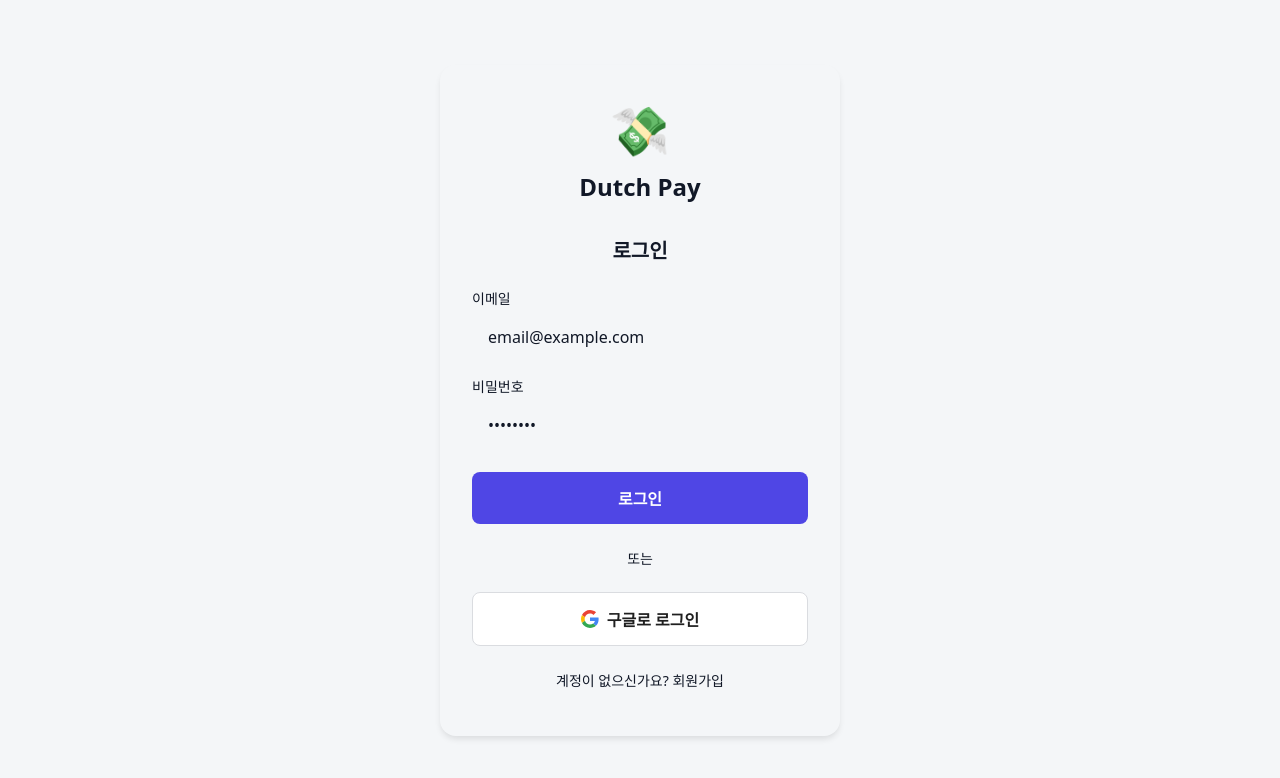
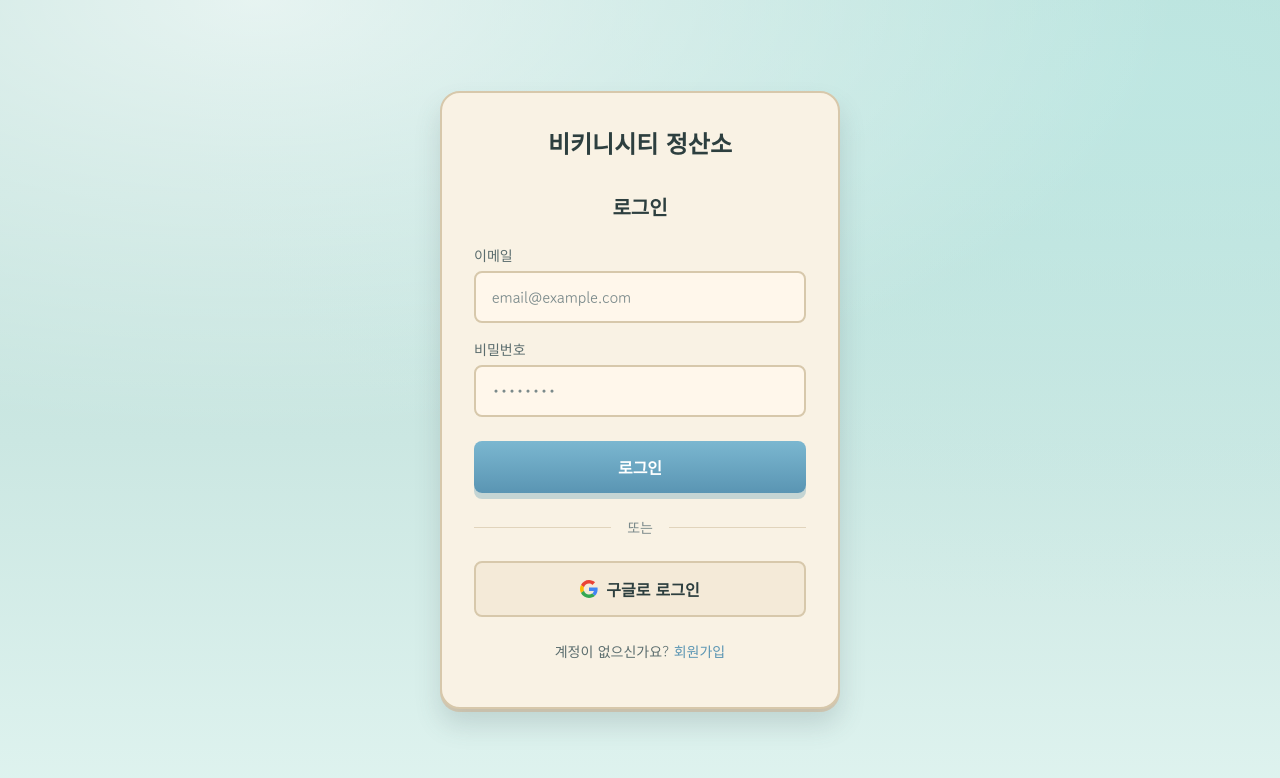
Before and after one commit to vlackvan/dutch-pay-app, a React (Vite) app: page /login in a window 1280 px wide. Shown: the top 778 px of the page. Built offline with nearby package versions, Linux system fonts and the light colour scheme.

Commit message:
combined style with login/sign UI

```diff
--- a/src/pages/auth/AuthPage.module.css
+++ b/src/pages/auth/AuthPage.module.css
@@ -5,16 +5,33 @@
   align-items: center;
   justify-content: center;
   padding: 1.5rem;
-  background: var(--color-background);
+  position: relative;
+  overflow: hidden;
+  background:
+    radial-gradient(120% 90% at 20% 0%, rgba(255,255,255,0.65) 0%, rgba(255,255,255,0) 60%),
+    radial-gradient(140% 120% at 90% 10%, rgba(191,233,229,0.75) 0%, rgba(191,233,229,0) 55%),
+    linear-gradient(180deg, #b9ded7 0%, #cbe7e2 55%, #dff3ef 100%);
+  color: #2d3f3f;
+  font-family: "Gowun Dodum", "Noto Sans KR", sans-serif;
+  --bg: transparent;
+  --card: #f9f2e4;
+  --card-muted: #f4ead8;
+  --border: #d7c8ab;
+  --text-1: #2d3f3f;
+  --text-2: #5b6d6e;
+  --text-3: #7b8a8b;
+  --shadow: 0 16px 26px rgba(70, 88, 96, 0.18), 0 3px 0 rgba(226, 210, 183, 0.9);
+  --radius-card: 20px;
 }
 
 .card {
   width: 100%;
   max-width: 400px;
-  background: var(--color-surface);
-  border-radius: 1rem;
+  background: var(--card);
+  border-radius: var(--radius-card);
   padding: 2rem;
-  box-shadow: 0 4px 6px -1px rgba(0, 0, 0, 0.1);
+  box-shadow: var(--shadow);
+  border: 2px solid var(--border);
 }
 
 .logo {
@@ -22,15 +39,10 @@
   margin-bottom: 2rem;
 }
 
-.logoIcon {
-  font-size: 3rem;
-  margin-bottom: 0.5rem;
-}
-
 .logoText {
   font-size: 1.5rem;
   font-weight: 700;
-  color: var(--color-text);
+  color: var(--text-1);
 }
 
 .title {
@@ -38,7 +50,7 @@
   font-weight: 600;
   text-align: center;
   margin-bottom: 1.5rem;
-  color: var(--color-text);
+  color: var(--text-1);
 }
 
 .form {
@@ -56,57 +68,57 @@
 .label {
   font-size: 0.875rem;
   font-weight: 500;
-  color: var(--color-text-secondary);
+  color: var(--text-2);
 }
 
 .input {
   width: 100%;
   padding: 0.75rem 1rem;
-  border: 1px solid var(--color-border);
+  border: 2px solid var(--border);
   border-radius: 0.5rem;
   font-size: 1rem;
-  background: var(--color-background);
-  color: var(--color-text);
+  background: #fff7eb;
+  color: var(--text-1);
   transition: border-color 0.2s, box-shadow 0.2s;
 }
 
 .input:focus {
   outline: none;
-  border-color: var(--color-primary);
-  box-shadow: 0 0 0 3px rgba(99, 102, 241, 0.1);
+  border-color: rgba(171, 197, 195, 0.9);
+  box-shadow: 0 0 0 3px rgba(171, 197, 195, 0.2);
 }
 
 .input::placeholder {
-  color: var(--color-text-tertiary);
+  color: var(--text-3);
 }
 
 .inputError {
-  border-color: var(--color-error);
+  border-color: #EF4444;
 }
 
 .errorText {
   font-size: 0.75rem;
-  color: var(--color-error);
+  color: #EF4444;
 }
 
 .submitButton {
   width: 100%;
   padding: 0.875rem;
-  /* --color-primary가 없으면 파란색(#4f46e5)을 사용하도록 수정 */
-  background: var(--color-primary, #4f46e5);
+  background: linear-gradient(180deg, #7bb7d0, #5a95b3);
   color: white;
   border: none;
   border-radius: 0.5rem;
   font-size: 1rem;
   font-weight: 600;
   cursor: pointer;
-  transition: background 0.2s, opacity 0.2s;
+  transition: transform 0.2s ease, box-shadow 0.2s ease, opacity 0.2s;
   margin-top: 0.5rem;
+  box-shadow: 0 6px 0 rgba(75, 147, 175, 0.3);
 }
 
 .submitButton:hover:not(:disabled) {
-  /* 호버 시에도 대비책 색상 추가 */
-  background: var(--color-primary-dark, #4338ca);
+  box-shadow: 0 8px 0 rgba(75, 147, 175, 0.35);
+  transform: translateY(-1px);
 }
 
 .submitButton:disabled {
@@ -124,20 +136,20 @@
 .dividerLine {
   flex: 1;
   height: 1px;
-  background: var(--color-border);
+  background: rgba(215, 200, 171, 0.7);
 }
 
 .dividerText {
   font-size: 0.875rem;
-  color: var(--color-text-tertiary);
+  color: var(--text-3);
 }
 
 .googleButton {
   width: 100%;
   padding: 0.875rem;
-  background: white;
-  color: #1f1f1f;
-  border: 1px solid #dadce0;
+  background: var(--card-muted);
+  color: var(--text-1);
+  border: 2px solid var(--border);
   border-radius: 0.5rem;
   font-size: 1rem;
   font-weight: 600;
@@ -150,19 +162,19 @@
 }
 
 .googleButton:hover {
-  background: #f8f9fa;
-  box-shadow: 0 1px 3px rgba(0, 0, 0, 0.1);
+  background: rgba(255, 255, 255, 0.85);
+  box-shadow: 0 6px 12px rgba(70, 88, 96, 0.12);
 }
 
 .footer {
   text-align: center;
   margin-top: 1.5rem;
   font-size: 0.875rem;
-  color: var(--color-text-secondary);
+  color: var(--text-2);
 }
 
 .footerLink {
-  color: var(--color-primary);
+  color: #5a95b3;
   text-decoration: none;
   font-weight: 500;
 }
@@ -179,13 +191,13 @@
 }
 
 .alertError {
-  background: rgba(239, 68, 68, 0.1);
-  color: var(--color-error);
-  border: 1px solid rgba(239, 68, 68, 0.2);
+  background: rgba(239, 68, 68, 0.12);
+  color: #EF4444;
+  border: 1px solid rgba(239, 68, 68, 0.25);
 }
 
 .alertSuccess {
-  background: rgba(34, 197, 94, 0.1);
-  color: var(--color-success);
-  border: 1px solid rgba(34, 197, 94, 0.2);
+  background: rgba(16, 185, 129, 0.12);
+  color: #10B981;
+  border: 1px solid rgba(16, 185, 129, 0.25);
 }
--- a/src/pages/auth/GoogleCallbackPage.tsx
+++ b/src/pages/auth/GoogleCallbackPage.tsx
@@ -69,8 +69,7 @@ export function GoogleCallbackPage() {
     <div className={styles.container}>
       <div className={styles.card}>
         <div className={styles.logo}>
-          <div className={styles.logoIcon}>💸</div>
-          <div className={styles.logoText}>Dutch Pay</div>
+          <div className={styles.logoText}>비키니시티 정산소</div>
         </div>
 
         <h1 className={styles.title}>구글 로그인</h1>
--- a/src/pages/auth/GoogleCompleteProfilePage.tsx
+++ b/src/pages/auth/GoogleCompleteProfilePage.tsx
@@ -76,8 +76,7 @@ export function GoogleCompleteProfilePage() {
     <div className={styles.container}>
       <div className={styles.card}>
         <div className={styles.logo}>
-          <div className={styles.logoIcon}>💸</div>
-          <div className={styles.logoText}>Dutch Pay</div>
+          <div className={styles.logoText}>비키니시티 정산소</div>
         </div>
 
         <h1 className={styles.title}>추가 정보 입력</h1>
--- a/src/pages/auth/LoginPage.tsx
+++ b/src/pages/auth/LoginPage.tsx
@@ -82,8 +82,7 @@ export function LoginPage() {
     <div className={styles.container}>
       <div className={styles.card}>
         <div className={styles.logo}>
-          <div className={styles.logoIcon}>💸</div>
-          <div className={styles.logoText}>Dutch Pay</div>
+          <div className={styles.logoText}>비키니시티 정산소</div>
         </div>
 
         <h1 className={styles.title}>로그인</h1>
--- a/src/pages/auth/SignupPage.tsx
+++ b/src/pages/auth/SignupPage.tsx
@@ -76,8 +76,7 @@ const onSubmit = (data: SignupFormData) => {
     <div className={styles.container}>
       <div className={styles.card}>
         <div className={styles.logo}>
-          <div className={styles.logoIcon}>💸</div>
-          <div className={styles.logoText}>Dutch Pay</div>
+          <div className={styles.logoText}>비키니시티 정산소</div>
         </div>
 
         <h1 className={styles.title}>회원가입</h1>
```
